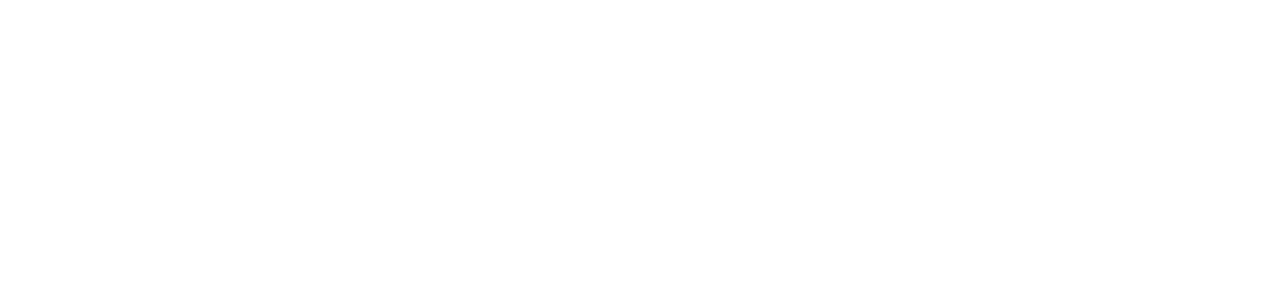
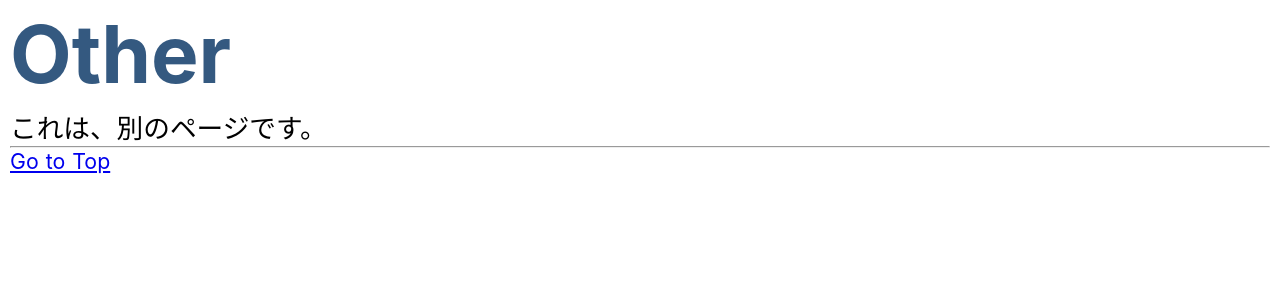
Before and after one commit to RiSEblackbird/Vue_Nuxt_tyounyuumon, a Nuxt app in the folder C5/nuxt_app/: page /other in a window 1280 px wide. Before the commit this address had no page. Shown: the top 300 px of the page. Built offline with nearby package versions, Linux system fonts and the light colour scheme.

Commit message:
7-7 : "/other"ページの作成

```diff
--- /dev/null
+++ b/C5/nuxt_app/pages/other.vue
@@ -0,0 +1,37 @@
+// 7-7
+<template>
+  <section class="container">
+    <h1>{{title}}</h1>
+    <p>{{ message }}</p>
+    <hr>
+    <router-link to="/">Go to Top</router-link>
+  </section>
+</template>
+
+<script>
+export default {
+  data: function () {
+    return {
+      title: 'Other',
+      message: 'これは、別のページです。'
+    };
+  }
+}
+</script>
+
+<style>
+  .container {
+    padding: 5px 10px;
+  }
+  h1 {
+    font-size: 60pt;
+    color: #345980;
+  }
+  p {
+    padding-top: 5px;
+    font-size: 20pt;
+  }
+  a {
+    font-size: 16pt;
+  }
+</style>
```
